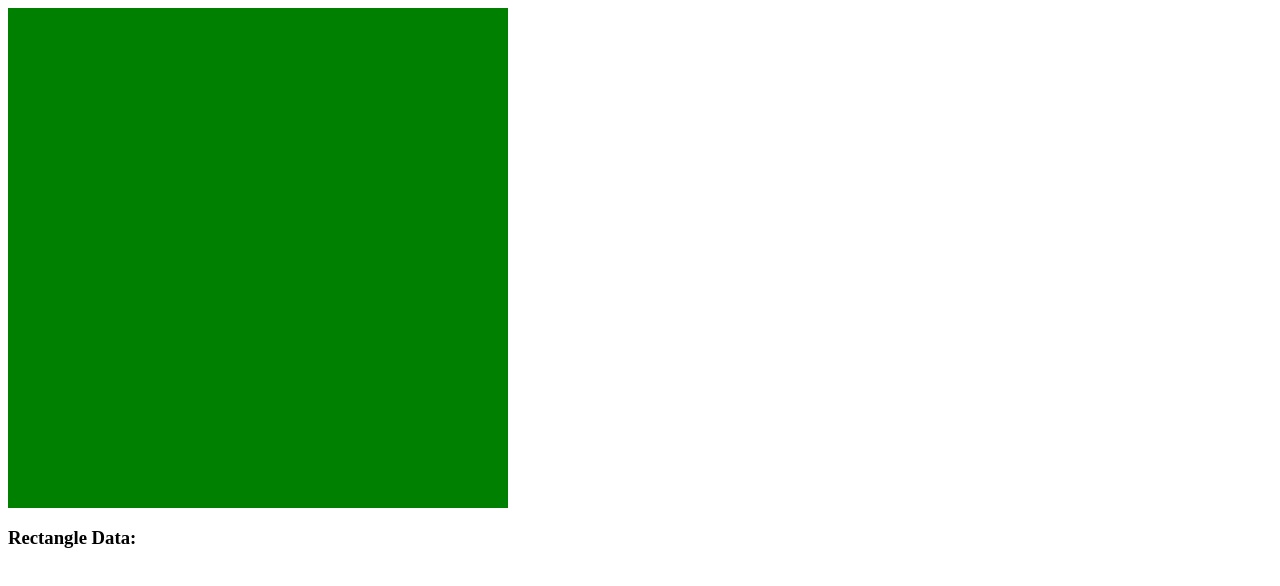
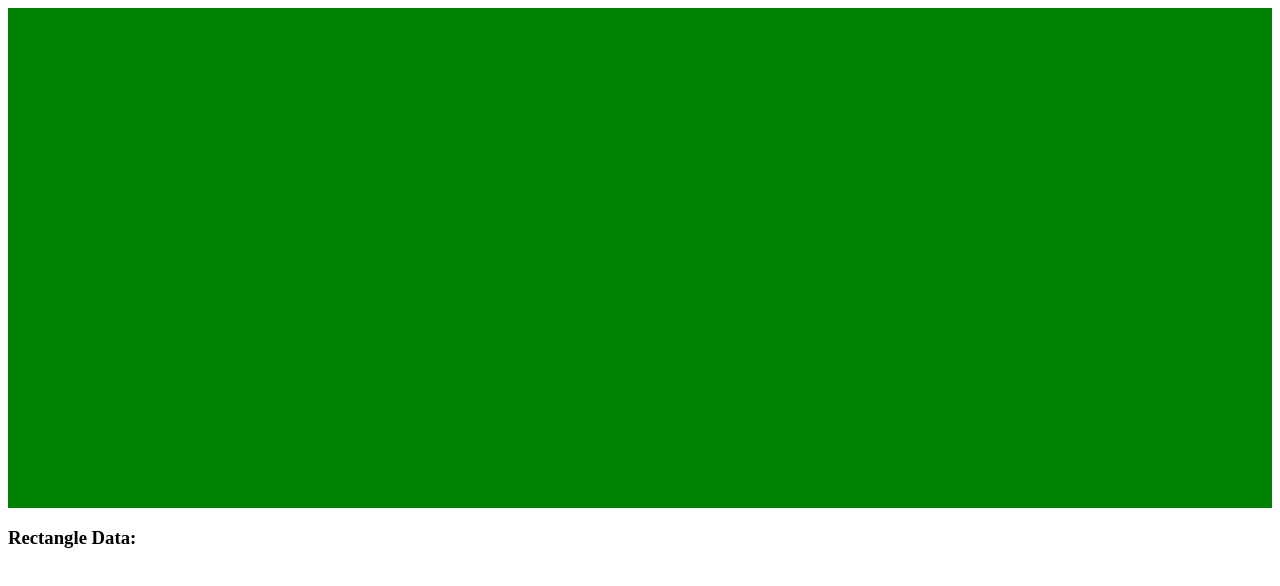
Before and after one commit to emrahes/svelte-rectangle-selector, a SvelteKit app: page / in a window 1280 px wide. Shown: the top 586 px of the page. Built offline with nearby package versions, Linux system fonts and the light colour scheme.

Commit message:
feat: changed demo page

```diff
--- a/src/routes/+page.svelte
+++ b/src/routes/+page.svelte
@@ -1,6 +1,6 @@
 <script lang="ts">
+	import type { Rectangle, RectangleStyle } from '$lib';
 	import RectangleSelector from '$lib/RectangleSelector.svelte';
-	import type { Rectangle, RectangleStyle } from '../lib/types/Rectangles.js';
 
 	let rectangle: Rectangle | undefined;
 	const rectangleStyle: RectangleStyle = {
@@ -23,8 +23,8 @@
 	<h3>Rectangle Data:</h3>
 	{#if rectangle}
 		<ul>
-			<li>Position X: {rectangle.x}px</li>
-			<li>Position Y: {rectangle.y}px</li>
+			<li>Position X: {rectangle.x}</li>
+			<li>Position Y: {rectangle.y}</li>
 			<li>Width: {rectangle.width}px</li>
 			<li>Height: {rectangle.height}px</li>
 		</ul>
@@ -32,10 +32,10 @@
 </section>
 
 <style>
-	.rectangle-display {
-		height: 500px;
-		width: 500px;
-		background: green;
-		position: relative;
-	}
+.rectangle-display {
+    height: 500px;
+    width: '100%';
+    background: green;
+    position: relative;
+}
 </style>
```
